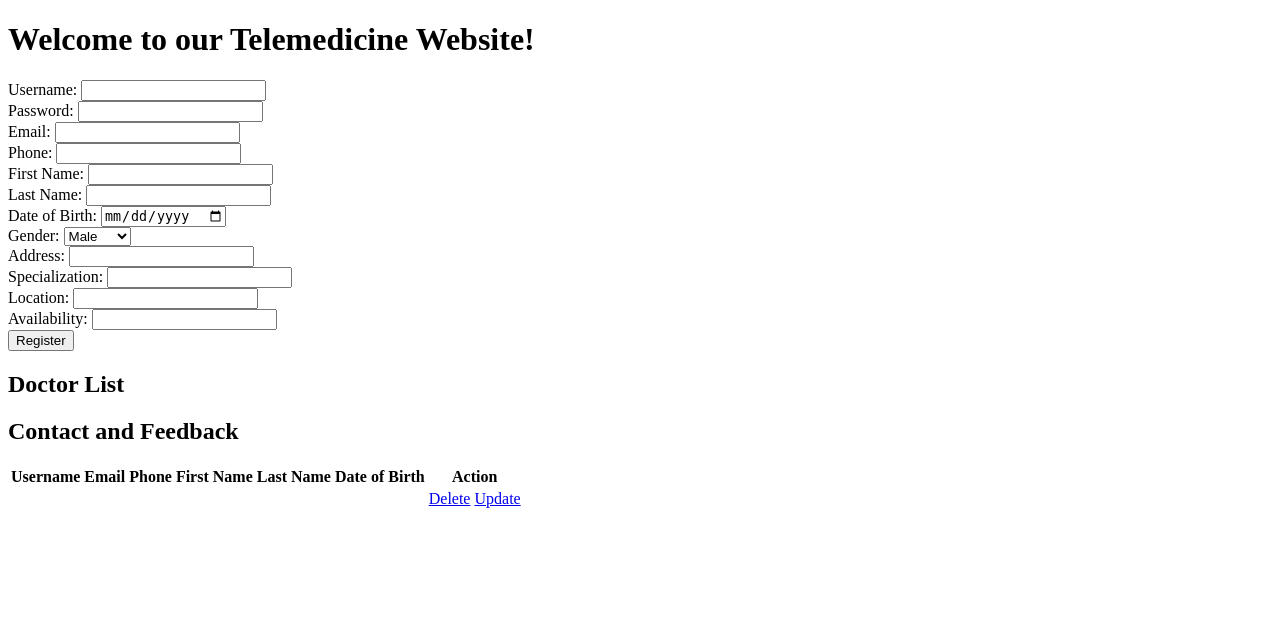
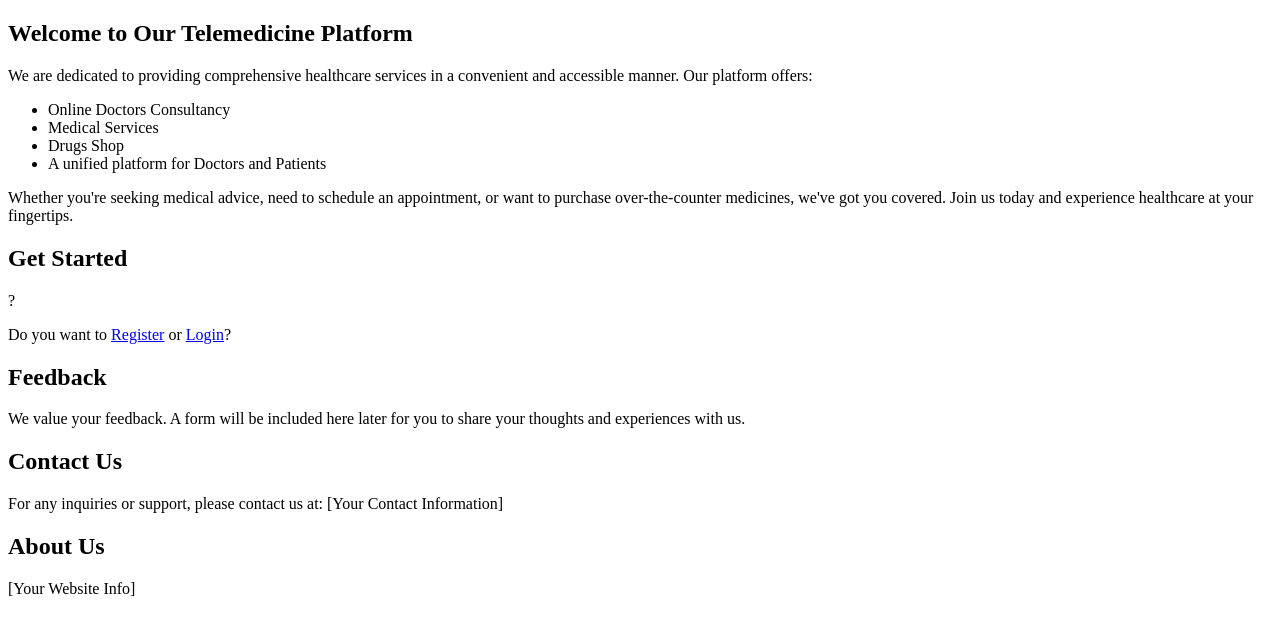
Before and after one commit to moontasirabtahee/CSE_470_Telemedicine_Website, a Flask app: template templates/index.html in a window 1280 px wide. Shown: the top 635 px of the page. Run offline with Flask 3, Linux system fonts and the light colour scheme; tables that the repository leaves empty hold one stand-in row (values such as "Sample post"); the template is opened without the code that fills it: values that come from a table or form of the project are taken from there, most other values are stand-ins (such as "Sample title", 1, 10 or a date in 2020).

Commit message:
login logout working

```diff
--- a/app.py
+++ b/app.py
@@ -1,24 +1,27 @@
 from flask import Flask
 
-from models import db
-from controllers import user, doctor, patient, order, appointment, product,auth
-from views import index,doctor
+from models import db, User
+from controllers import user, doctor, patient, order, appointment, product
+from views import index,doctor,login,register
 
 from flask_login import LoginManager, UserMixin, login_user, logout_user, login_required
 
 
 
 app = Flask(__name__)
+app.secret_key = 'secret_key'
 
 app.config['SQLALCHEMY_DATABASE_URI'] = 'sqlite:///data.db'
 # app.config['SQLALCHEMY_TRACK_MODIFICATIONS'] = False
 
 db.init_app(app)
 
+
+
 with app.app_context():
     db.create_all()
 
-auth.login_manager.init_app(app)
-
+login.login_manager.init_app(app)
 app.register_blueprint(index.index)
-app.register_blueprint(doctor.doctor)
+app.register_blueprint(register.register)
+app.register_blueprint(login.login)
--- /dev/null
+++ b/templates/base.html
@@ -0,0 +1,25 @@
+<!DOCTYPE html>
+<html lang="en">
+<head>
+    <meta charset="UTF-8">
+    <meta name="viewport" content="width=device-width, initial-scale=1.0">
+    <title>{{ title }}</title>
+    <!-- Cloudflare CSS -->
+    <link rel="stylesheet" href="https://cdnjs.cloudflare.com/ajax/libs/font-awesome/4.7.0/css/font-awesome.min.css">
+</head>
+<body>
+    <header>
+        <!-- Navigation goes here -->
+    </header>
+
+    <main>
+        {% block content %}
+        <!-- Content goes here -->
+        {% endblock %}
+    </main>
+
+    <footer>
+        <!-- Footer goes here -->
+    </footer>
+</body>
+</html>
--- a/templates/index.html
+++ b/templates/index.html
@@ -1,105 +1,35 @@
-<!DOCTYPE html>
-<html>
-<head>
-    <title>Telemedicine Website</title>
-    <!-- Add your CSS files here -->
-</head>
-<body>
-    <header>
-        <h1>Welcome to our Telemedicine Website!</h1>
-    </header>
+{% extends "base.html" %}
 
+{% block content %}
+    <section>
+        <h1>Welcome to Our Telemedicine Platform</h1>
+        <p>We are dedicated to providing comprehensive healthcare services in a convenient and accessible manner. Our platform offers:</p>
+        <ul>
+            <li>Online Doctors Consultancy</li>
+            <li>Medical Services</li>
+            <li>Drugs Shop</li>
+            <li>A unified platform for Doctors and Patients</li>
+        </ul>
+        <p>Whether you're seeking medical advice, need to schedule an appointment, or want to purchase over-the-counter medicines, we've got you covered. Join us today and experience healthcare at your fingertips.</p>
+    </section>
 
-<!-- doctor registration   -->
-   <form action="{{ url_for('doctor.register_doctor') }}" method="post">
-        <label for="username">Username:</label>
-        <input type="text" id="username" name="username" required>
-        <br>
+    <section>
+        <h2>Get Started</h2>
+        ?<p>Do you want to <a href="{{ url_for('register.register_page') }}">Register</a> or <a href="{{ url_for('login.login_page') }}">Login</a>?</p>
+    </section>
 
-        <label for="password">Password:</label>
-        <input type="password" id="password" name="password" required>
-        <br>
+    <section>
+        <h2>Feedback</h2>
+        <p>We value your feedback. A form will be included here later for you to share your thoughts and experiences with us.</p>
+    </section>
 
-        <label for="email">Email:</label>
-        <input type="email" id="email" name="email" required>
-        <br>
+    <section>
+        <h2>Contact Us</h2>
+        <p>For any inquiries or support, please contact us at: [Your Contact Information]</p>
+    </section>
 
-        <label for="phone">Phone:</label>
-        <input type="tel" id="phone" name="phone" required>
-        <br>
-
-        <label for="first_name">First Name:</label>
-        <input type="text" id="first_name" name="first_name" required>
-        <br>
-
-        <label for="last_name">Last Name:</label>
-        <input type="text" id="last_name" name="last_name" required>
-        <br>
-
-        <label for="date_of_birth">Date of Birth:</label>
-        <input type="date" id="date_of_birth" name="date_of_birth" required>
-        <br>
-
-        <label for="gender">Gender:</label>
-        <select id="gender" name="gender" required>
-            <option value="male">Male</option>
-            <option value="female">Female</option>
-            <option value="other">Other</option>
-        </select>
-        <br>
-
-        <label for="address">Address:</label>
-        <input type="text" id="address" name="address" required>
-        <br>
-
-        <label for="specialization">Specialization:</label>
-        <input type="text" id="specialization" name="specialization" required>
-        <br>
-
-        <label for="location">Location:</label>
-        <input type="text" id="location" name="location" required>
-        <br>
-
-        <label for="availability">Availability:</label>
-        <input type="text" id="availability" name="availability" required>
-        <br>
-
-
-        <button type="submit">Register</button>
-        <br>
-    </form>
-
-<!-- show the doctor list   -->
-    <h2>Doctor List</h2>
-    <table>
-        <tr>
-            <th>Username</th>
-            <th>Email</th>
-            <th>Phone</th>
-            <th>First Name</th>
-            <th>Last Name</th>
-            <th>Date of Birth</th>
-            <th>Action</th>
-
-        </tr>
-        {% for doctor in doctors %}
-            <tr>
-                <td>{{ doctor.username }}</td>
-                <td>{{ doctor.email }}</td>
-                <td>{{ doctor.phone }}</td>
-                <td>{{ doctor.first_name }}</td>
-                <td>{{ doctor.last_name }}</td>
-                <td>{{ doctor.date_of_birth }}</td>
-                <td>
-                    <a href="{{ url_for('doctor.delete_doctor', id=doctor.id) }}">Delete</a>
-                    <a href="{{ url_for('doctor.update_doctor', id=doctor.id) }}">Update</a>
-                </td>
-            </tr>
-        {% endfor %}
-
-    <footer>
-        <h2>Contact and Feedback</h2>
-        <!-- Add your contact and feedback form here -->
-    </footer>
-</body>
-</html>
+    <section>
+        <h2>About Us</h2>
+        <p>[Your Website Info]</p>
+    </section>
+{% endblock %}
--- a/views/doctor.py
+++ b/views/doctor.py
@@ -83,7 +83,7 @@ def update_doctor(id):
         d.update_doctor(id, specialization=specialization, location=location, availability=availability)
         return redirect(url_for('index.index_page'))
     else:
-        return render_template('index.html', doctor=doc)
+        return render_template('indexg.gghtml', doctor=doc)
 
 @doctor.route('/delete/<int:id>', methods=['GET', 'POST'])
 def delete_doctor(id):
--- a/views/index.py
+++ b/views/index.py
@@ -10,7 +10,4 @@ index = Blueprint('index', __name__)
 
 @index.route('/', methods=['GET', 'POST'])
 def index_page():
-
-    # Make a join between the User, Profile Doctor tables and keep the results in the users variable use select_from() method
-    users =all_User.all_user()
-    return render_template('index.html', doctors=users)
+    return render_template('index.html')
```
Also changed, not shown: forms/login.py (added, +15 -0 lines), forms/registration.py (added, +33 -0 lines), models/user.py (+5 -2 lines), templates/register.html (added, +63 -0 lines), views/login.py (added, +38 -0 lines), views/register.py (added, +42 -0 lines), 3 other files.
